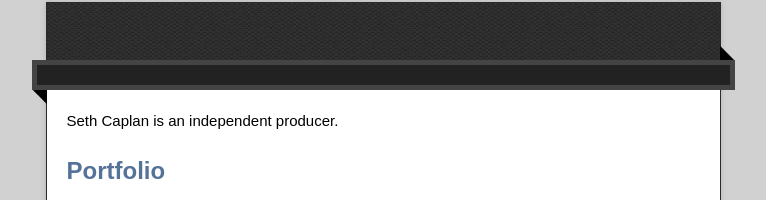
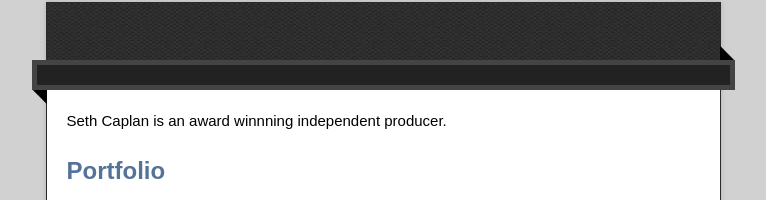
Before and after one commit to sethcaplan/sethcaplan.github.io, a plain HTML site: page index.html in a window 1280 px wide. Shown: the part 128-328 px from the top of the page, without its empty margins (257-1023 px from the left). Drawn offline with nearby package versions, Linux system fonts and the light colour scheme.

Commit message:
Update index.html

```diff
--- a/index.html
+++ b/index.html
@@ -33,7 +33,7 @@
         <span class="blc"></span><span class="trc"></span>
         </div>
         <article class="markdown-body">
-          <p>Seth Caplan is an independent producer.</p>
+          <p>Seth Caplan is an award winnning independent producer.</p>
           <h2>Portfolio</h2>
           <h3>Sphereland</h3>
           <a href="http://spherelandthemovie.com"><img src="http://spherelandthemovie.com/images/portfolio/portfolio-title.jpg"></a>
```
